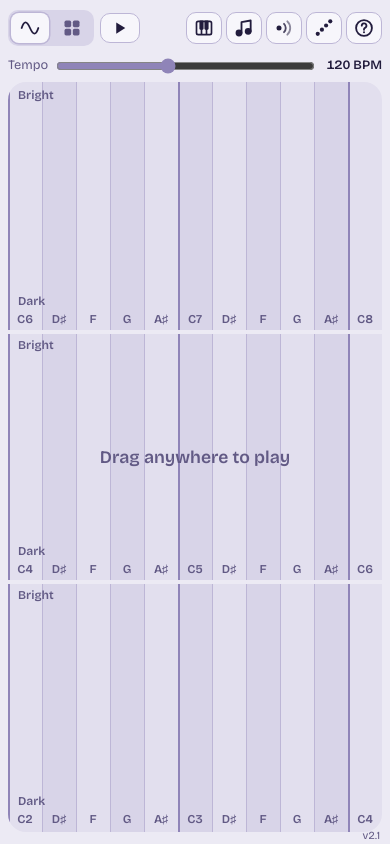
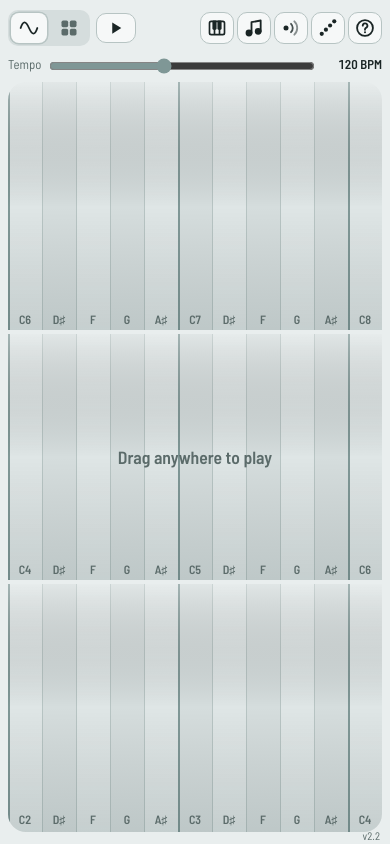
Before and after one commit to twiyks/fingersynth, a plain HTML site: page xy-synth.html in a window 390 px wide. Drawn offline with nearby package versions, Linux system fonts and the light colour scheme.

Commit message:
Desaturated teal palette, Barlow Semi Condensed, row shading for filter
Swap the purple palette for a near-monochrome teal; the per-note colours
on the pad while playing are unchanged. Replace the Bright/Dark labels
with a soft light-to-shade wash down each keyboard row. Switch the font
to Barlow Semi Condensed and tighten the phone top row so six icons fit.

Co-Authored-By: Claude Opus 5.5 <noreply@anthropic.com>

```diff
--- a/xy-synth.html
+++ b/xy-synth.html
@@ -6,19 +6,22 @@
 <title>XY Synth</title>
 <link rel="preconnect" href="https://fonts.googleapis.com">
 <link rel="preconnect" href="https://fonts.gstatic.com" crossorigin>
-<link href="https://fonts.googleapis.com/css2?family=Bricolage+Grotesque:opsz,wght@12..96,400;12..96,600;12..96,800&display=swap" rel="stylesheet">
+<link href="https://fonts.googleapis.com/css2?family=Barlow+Semi+Condensed:wght@400;600;800&display=swap" rel="stylesheet">
 <style>
   :root {
-    --bg: #eceaf4;
-    --field: #e2dfee;
-    --band: #d8d4e8;
-    --line: #bdb6d6;
-    --root: #8f84b8;
-    --ink: #221c3d;
-    --muted: #625a85;
-    --control: #f7f6fb;
-    --hit: #7c5cff;
-    --hit-now: #4a2fc0;
+    /* a nearly grey teal: the only real colour comes from the notes being played */
+    --bg: #e9eeee;
+    --field: #dfe6e6;
+    --band: #d5dddd;
+    --line: #b7c4c3;
+    --root: #7f9796;
+    --ink: #1a2525;
+    --muted: #5b6b6a;
+    --control: #f6f8f8;
+    --hit: #55827f;
+    --hit-now: #2f5654;
+    --row-bright: rgb(255 255 255 / 0.3);   /* top of each keyboard row: filter open */
+    --row-dark: rgb(20 45 45 / 0.12);        /* bottom of each row: filter closed */
     box-sizing: border-box;
     padding-top: env(safe-area-inset-top, 0px);
     padding-bottom: env(safe-area-inset-bottom, 0px);
@@ -28,23 +31,25 @@
   }
   @media (prefers-color-scheme: dark) {
     :root:not([data-theme="light"]) {
-      --bg: #15112a; --field: #1c1737; --band: #221c42; --line: #332b5c;
-      --root: #6c5fa8; --ink: #ece8ff; --muted: #9d94c9; --control: #241e46;
-      --hit: #9f8cff; --hit-now: #d9d0ff;
+      --bg: #111818; --field: #162020; --band: #1b2626; --line: #2b3938;
+      --root: #587170; --ink: #e4ecec; --muted: #8ea2a1; --control: #1e2a2a;
+      --hit: #7aa9a5; --hit-now: #cfe3e1;
+      --row-bright: rgb(190 230 225 / 0.07); --row-dark: rgb(0 0 0 / 0.28);
       color-scheme: dark;
     }
   }
   :root[data-theme="dark"] {
-    --bg: #15112a; --field: #1c1737; --band: #221c42; --line: #332b5c;
-    --root: #6c5fa8; --ink: #ece8ff; --muted: #9d94c9; --control: #241e46;
-    --hit: #9f8cff; --hit-now: #d9d0ff;
+    --bg: #111818; --field: #162020; --band: #1b2626; --line: #2b3938;
+    --root: #587170; --ink: #e4ecec; --muted: #8ea2a1; --control: #1e2a2a;
+    --hit: #7aa9a5; --hit-now: #cfe3e1;
+    --row-bright: rgb(190 230 225 / 0.07); --row-dark: rgb(0 0 0 / 0.28);
     color-scheme: dark;
   }
   *, *::before, *::after { box-sizing: inherit; }
   html { height: 100%; scroll-padding-top: env(safe-area-inset-top, 0px); }
   body {
     height: 100%; margin: 0; background: var(--bg); color: var(--ink);
-    font-family: "Bricolage Grotesque", system-ui, -apple-system, "Segoe UI", sans-serif;
+    font-family: "Barlow Semi Condensed", system-ui, -apple-system, "Segoe UI", sans-serif;
     display: flex; flex-direction: column; overflow: hidden;
     -webkit-user-select: none; user-select: none;
   }
@@ -185,8 +190,9 @@
   @media (max-width: 520px), (orientation: landscape) and (max-height: 540px) {
     header { display: none; }
     .bar { flex-wrap: wrap; padding: 10px 8px 8px; gap: 8px 6px; }
-    .seg.icons span { padding: 5px 9px; }
-    .menubtns { display: flex; gap: 4px; margin-left: auto; }
+    .seg.icons span { padding: 5px 8px; }
+    .menubtns { display: flex; gap: 3px; margin-left: auto; }
+    .menubtns .iconbtn { padding: 5px 6px; }
     .tempo { flex: 1 0 100%; }
     main { padding: 0 8px 12px; }
     .version { right: 10px; }
@@ -392,7 +398,7 @@
     <span>Filter <strong id="cutOut">–</strong></span>
   </footer>
 </main>
-<div class="version">v2.1</div>
+<div class="version">v2.2</div>
 
 <script>
 (() => {
@@ -856,6 +862,7 @@
 
   function draw() {
     const band = css("--band"), line = css("--line"), root = css("--root"), muted = css("--muted"), ink = css("--ink");
+    const rowBright = css("--row-bright"), rowDark = css("--row-dark");
     g2d.clearRect(0, 0, W, H);
     const n = notes.length, cw = W / n, rh = H / ROWS;
     const rowTop = r => (ROWS - 1 - r) * rh;       // row 0 is at the bottom
@@ -876,6 +883,13 @@
         g2d.fillStyle = isRoot ? root : line;
         g2d.fillRect(Math.round(i * cw), top, isRoot ? 2 : 1, rh);
       }
+      // a soft light-to-shade wash down each row: brighter sound at the top, darker at the bottom
+      const wash = g2d.createLinearGradient(0, top, 0, top + rh);
+      wash.addColorStop(0, rowBright);
+      wash.addColorStop(0.5, "rgba(0,0,0,0)");
+      wash.addColorStop(1, rowDark);
+      g2d.fillStyle = wash;
+      g2d.fillRect(0, top, W, rh);
     }
 
     // held columns, with the sounding one brighter
@@ -892,7 +906,7 @@
     for (let r = 1; r < ROWS; r++) g2d.fillRect(0, r * rh - 2, W, 4);
 
     const fontSize = Math.max(9, Math.min(12, cw * 0.4));
-    g2d.font = `600 ${fontSize}px "Bricolage Grotesque", system-ui, sans-serif`;
+    g2d.font = `600 ${fontSize}px "Barlow Semi Condensed", system-ui, sans-serif`;
     for (let r = 0; r < ROWS; r++) {
       const top = rowTop(r);
       g2d.textAlign = "center";
@@ -904,12 +918,6 @@
         // C columns show their octave so you can find your way between rows
         if (cw > 18 || isRoot) g2d.fillText(isRoot ? noteName(midi) : NOTE_NAMES[midi % 12], i * cw + cw / 2, top + rh - 6);
       }
-      g2d.textAlign = "left";
-      g2d.fillStyle = muted;
-      g2d.textBaseline = "top";
-      g2d.fillText("Bright", 10, top + 8);
-      g2d.textBaseline = "bottom";
-      g2d.fillText("Dark", 10, top + rh - 24);
     }
 
     pointers.forEach(p => trail.push({ x: p.x * W, y: p.y * H, gi: p.gi, life: 1 }));
```
Also changed, not shown: 1 other file.
